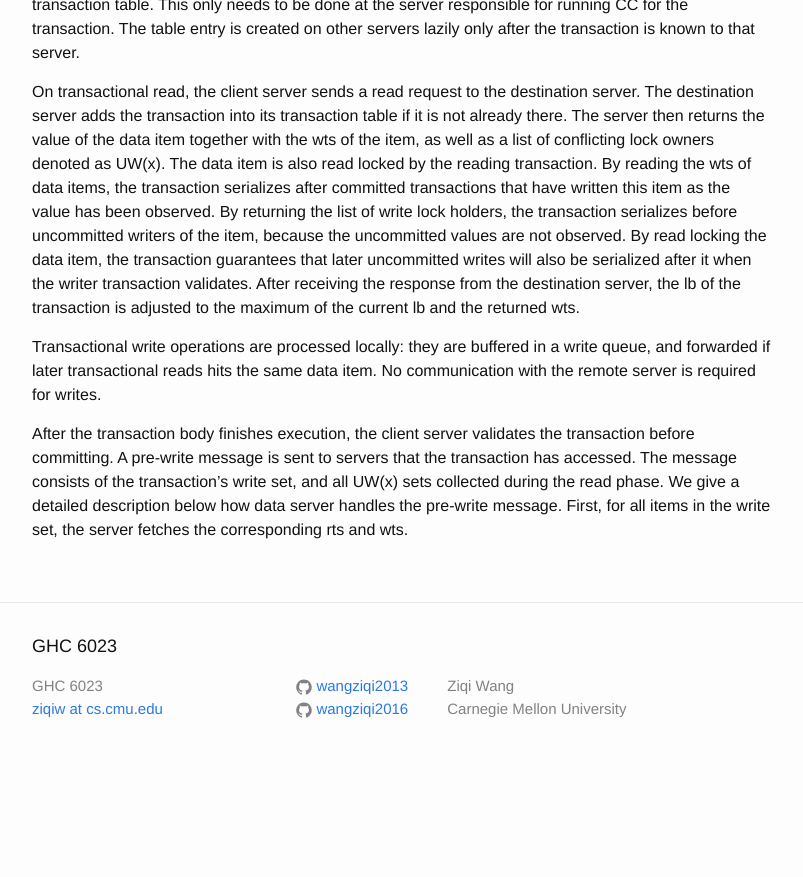
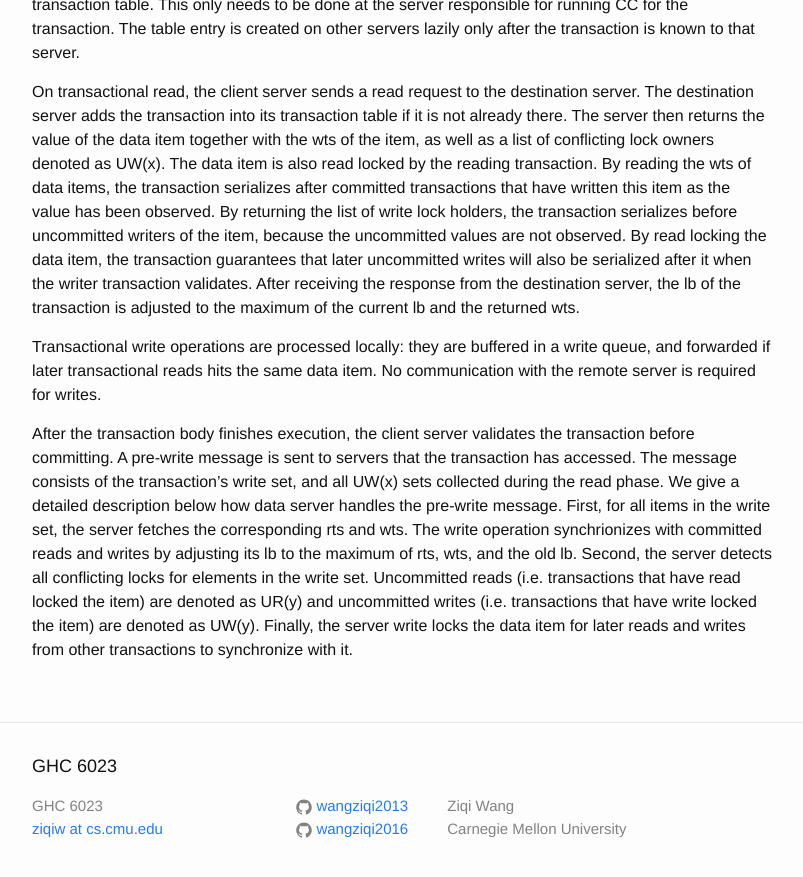
Before and after one commit to wangziqi2013/wangziqi2013.github.io, a Jekyll site: the page built from _posts/2018-12-18-maat.markdown, in a window 1280 px wide and 900 px high, scrolled down 1729 px. Shown: the top 877 px of the window, without its empty margins (238-1041 px from the left). Built offline with Jekyll 4.4.1, drawn with Linux system fonts in a browser that asks for light colours; before the commit the page ends 2509 px from its top, so only the background shows below that.

Commit message:
Finish prewrite

```diff
--- a/_posts/2018-12-18-maat.markdown
+++ b/_posts/2018-12-18-maat.markdown
@@ -72,4 +72,8 @@ reads hits the same data item. No communication with the remote server is requir
 After the transaction body finishes execution, the client server validates the transaction before committing. A pre-write
 message is sent to servers that the transaction has accessed. The message consists of the transaction's write set, and all
 UW(x) sets collected during the read phase. We give a detailed description below how data server handles the pre-write message.
-First, for all items in the write set, the server fetches the corresponding rts and wts.
+First, for all items in the write set, the server fetches the corresponding rts and wts. The write operation synchrionizes
+with committed reads and writes by adjusting its lb to the maximum of rts, wts, and the old lb. Second, the server detects
+all conflicting locks for elements in the write set. Uncommitted reads (i.e. transactions that have read locked the
+item) are denoted as UR(y) and uncommitted writes (i.e. transactions that have write locked the item) are denoted as UW(y).
+Finally, the server write locks the data item for later reads and writes from other transactions to synchronize with it.
```
